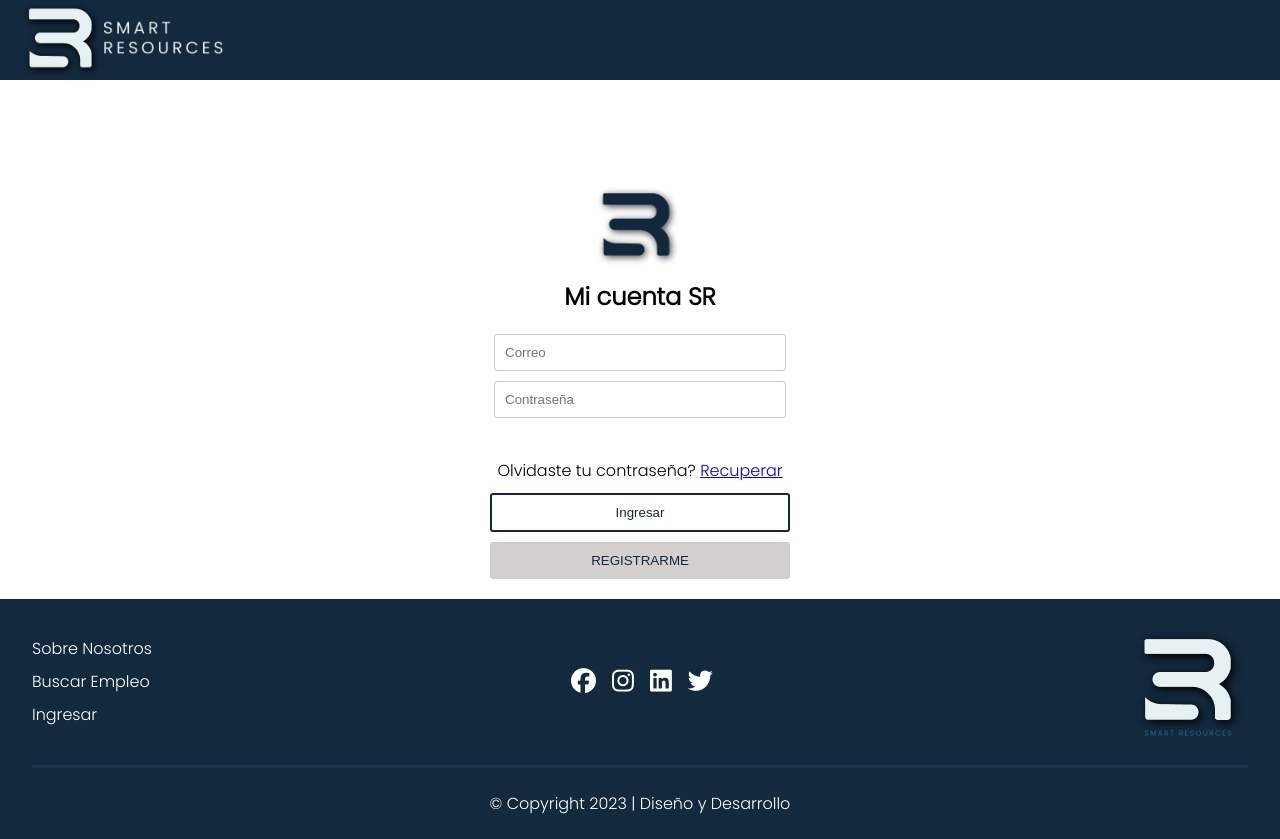
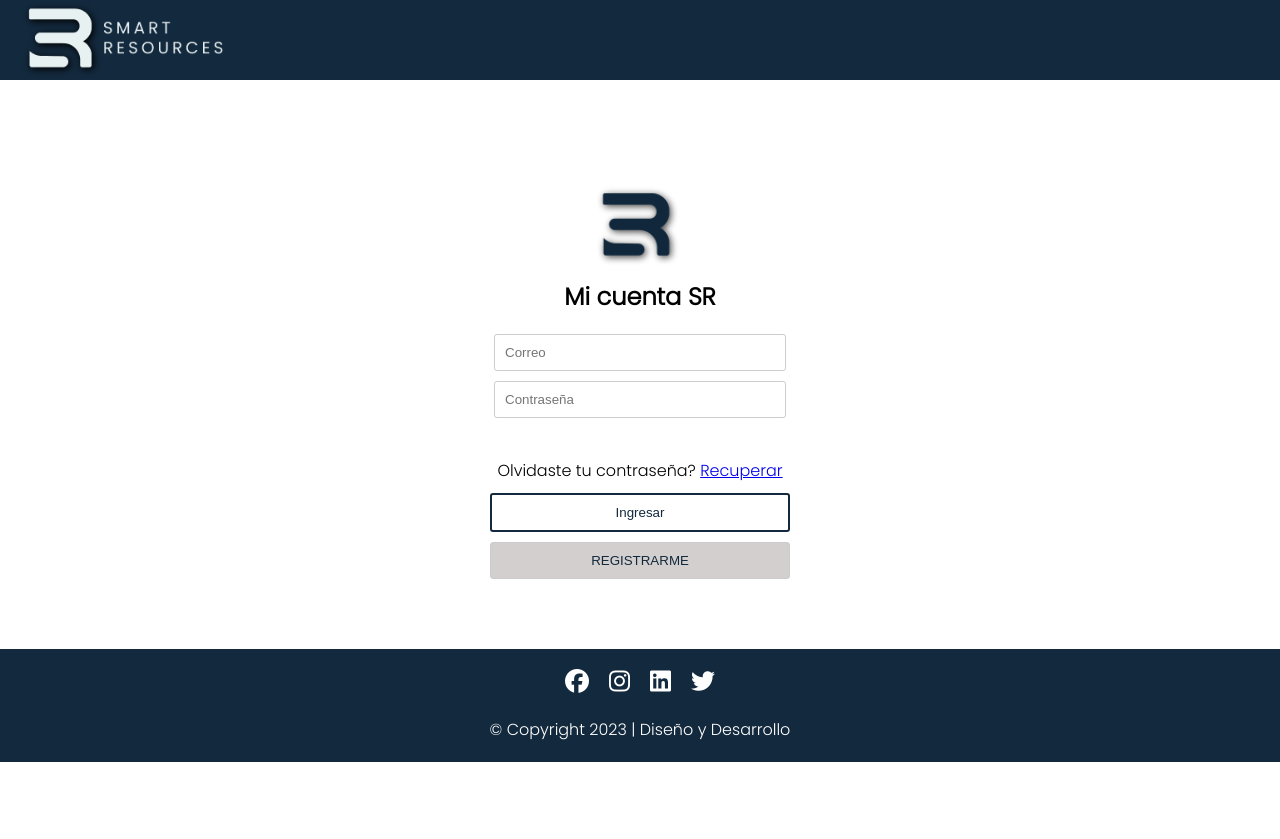
Before and after one commit to RodrigoSanchezDV/Experiencia-IT, a React (Vite) app: page /login in a window 1280 px wide. After the commit the page ends 800 px from the top, so only its background shows below. Built offline with nearby package versions, Linux system fonts and the light colour scheme.

Commit message:
se creo nuevo componente check y footer2

```diff
--- a/src/App.jsx
+++ b/src/App.jsx
@@ -10,6 +10,7 @@ import NewAccount from './Components/pages/NewAccount.jsx';
 import CreateAccount from './Components/pages/CreateAccount.jsx';
 import CreateAccountPage2 from './Components/pages/CreateAccountPage2.jsx';
 import CreateAccountPage3 from './Components/pages/CreateAccountPage3.jsx';
+import Check from './Components/pages/Check.jsx';
 
 const App = () => (
   <Routes>
@@ -21,6 +22,8 @@ const App = () => (
     <Route path="/recuperar-contrasena" element={<PasswordRecovery/>} />
 
     <Route path="/register" element={<Register/>} />
+
+    <Route path="/check" element={<Check/>} />
 
     <Route path="/employeelist" element={<EmployeeList/>} />
 
--- /dev/null
+++ b/src/Components/pageComponents/Footer2.jsx
@@ -0,0 +1,18 @@
+import React from "react";
+import "../styles/Footer2.css";
+
+export default function Footer2() {
+    return (
+        <footer className="footer2-container">
+            <div className="top-footer2">
+                <div className="footer2-icons">
+                    <i className="fa-brands fa-facebook"></i>
+                    <i className="fa-brands fa-instagram"></i>
+                    <i className="fa-brands fa-linkedin"></i>
+                    <i className="fa-brands fa-twitter"></i>
+                </div>
+                <p>© Copyright 2023 | Diseño y Desarrollo</p>
+            </div>
+        </footer>
+    );
+}
--- a/src/Components/pageComponents/Nav.jsx
+++ b/src/Components/pageComponents/Nav.jsx
@@ -10,7 +10,7 @@ export default function Nav() {
           <a href="#" className="nav-item">Sobre nosotros</a>
 
           <a href="#" className="nav-item">Buscar Empleo</a>
-          <a href="#" className="nav-item">Ingresar</a>
+          <a href="/check" className="nav-item">Ingresar</a>
           <div className="mobile-menu">
             <div className="mobile-icon"></div>
           </div>
--- /dev/null
+++ b/src/Components/pages/Check.jsx
@@ -0,0 +1,15 @@
+import "../styles/Check.css";
+import logo2 from '/Logo2.png'; // Reemplaza con la ruta de tu logo
+
+export default function Check() {
+    return (
+        <div className="check-container">
+            <img src={logo2} alt="Logo2" className="logo2" />
+            <div className="button-container">
+                <button className="button">SOY EMPLEADO</button>
+                <button className="button">SOY EMPRESA</button>
+                <button className="button">SOY RECRUITER</button>
+            </div>
+        </div>
+    );
+}
--- a/src/Components/pages/CreateAccount.jsx
+++ b/src/Components/pages/CreateAccount.jsx
@@ -2,7 +2,7 @@ import React from 'react';
 import '../styles/CreateAccount.css';
 import logo3 from '/Logo3.png';
 import { Link } from "react-router-dom";
-import Footer from "../pageComponents/Footer";
+import Footer2 from "../pageComponents/Footer2";
 
 export default function CreateAccount() {
     return (
@@ -52,7 +52,7 @@ export default function CreateAccount() {
             <p className="p-create">Al hacer click en "CONTINUAR", acepta las Condiciones legles y la Politica de privacidad de Smart Resources para crear una cuenta, aplicar a vacantes de empleo, contar con potenciales empleadores y recibir comunicaciones, entre otros servicios. Ver detalle legall.</p>
 
         </div>
-        <Footer />
+        <Footer2 />
         </div>
     );
 }
--- a/src/Components/pages/CreateAccountPage2.jsx
+++ b/src/Components/pages/CreateAccountPage2.jsx
@@ -1,7 +1,7 @@
 import React, { useEffect } from 'react';
 import '../styles/CreateAccountPage2.css';
 import logo3 from '/Logo3.png';
-import Footer from "../pageComponents/Footer";
+import Footer2 from "../pageComponents/Footer2";
 import { Link } from "react-router-dom";
 
 export default function CreateAccountPage2() {
@@ -114,7 +114,7 @@ export default function CreateAccountPage2() {
             </form>
             <button className="submit-button"><Link to='/createaccountpage3'>CONTINUAR</Link></button>
         </div>
-        <Footer />
+        <Footer2 />
         </div>
     );
 }
--- a/src/Components/pages/CreateAccountPage3.jsx
+++ b/src/Components/pages/CreateAccountPage3.jsx
@@ -1,7 +1,7 @@
 import React, { useEffect, useState } from 'react';
 import '../styles/CreateAccountPage3.css';
 import logo3 from '/Logo3.png';
-import Footer from "../pageComponents/Footer";
+import Footer2 from "../pageComponents/Footer2";
 import { Link } from "react-router-dom";
 
 export default function CreateAccountPage3() {
@@ -90,7 +90,7 @@ export default function CreateAccountPage3() {
                 <button className="submit-button"><Link to='/createaccountpage3'>Añadir</Link></button>
 
             </div>
-            <Footer />
+            <Footer2 />
         </div>
     );
 }
--- a/src/Components/pages/Login.jsx
+++ b/src/Components/pages/Login.jsx
@@ -7,7 +7,7 @@ import eyeOpenIcon from '/eye-open.png'; // Reemplaza con la ruta de tu ícono d
 import eyeClosedIcon from '/basic-eye-closed.png'; // Reemplaza con la ruta de tu ícono de ojo cerrado
 import { Link } from "react-router-dom";
 import Header from "../pageComponents/Header";
-import Footer from "../pageComponents/Footer";
+import Footer2 from "../pageComponents/Footer2";
 
 
 const validationSchema = Yup.object().shape({
@@ -105,7 +105,7 @@ export default function Login() {
         {/* <p className="password">Olvidaste tu contraseña?</p>
       <button type="button">Recuperar</button> */}
       </div>
-      <Footer />
+      <Footer2 />
     </div>
   );
 }
--- a/src/Components/pages/NewAccount.jsx
+++ b/src/Components/pages/NewAccount.jsx
@@ -7,7 +7,7 @@ import eyeOpenIcon from '/eye-open.png'; // Reemplaza con la ruta de tu ícono d
 import eyeClosedIcon from '/basic-eye-closed.png'; // Reemplaza con la ruta de tu ícono de ojo cerrado
 import { Link } from "react-router-dom";
 import Header from "../pageComponents/Header";
-import Footer from "../pageComponents/Footer";
+import Footer2 from "../pageComponents/Footer2";
 
 
 
@@ -36,7 +36,7 @@ export default function NewAccount() {
              <button className="continuar"><Link to="/createaccount">Continuar</Link></button>
 
             </div>
-            <Footer />
+            <Footer2 />
         </div>
     );
 }
--- a/src/Components/pages/PasswordRecovery.jsx
+++ b/src/Components/pages/PasswordRecovery.jsx
@@ -1,7 +1,7 @@
 import React, { useState } from "react";
 import "../styles/PasswordRecovery.css"
 import Header from "../pageComponents/Header";
-import Footer from "../pageComponents/Footer";
+import Footer2 from "../pageComponents/Footer2";
 export default function SimpleForm() {
   const [formData, setFormData] = useState({
     name: "",
@@ -53,7 +53,7 @@ export default function SimpleForm() {
         </div>
         <button type="submit">Enviar</button>
       </form>
-      <Footer/>
+      <Footer2 />
     </div>
     </div>
   );
--- /dev/null
+++ b/src/Components/styles/Check.css
@@ -0,0 +1,47 @@
+.logo-container {
+    display: flex;
+    align-items: center;
+    justify-content: center;
+    height: 100vh; /* Esto ajusta la altura para centrar verticalmente */
+    background-color: #fff; /* Cambia el color de fondo según sea necesario */
+margin-top: 20px;
+
+}
+
+
+
+.check-container {
+    display: flex;
+    flex-direction: column;
+    align-items: center;
+    justify-content: center;
+    height: 100vh;
+    background-color: #fff;
+}
+
+
+
+.button-container {
+    margin-top: 20px;
+    display: flex;/* Espacio entre el logo y los botones */
+    flex-direction: column; /* Colocar los botones en columna */
+    align-items: center; /* Centrar horizontalmente los botones */
+
+}
+
+.button {
+    background-color: #13293D; /* Color de fondo del botón */
+    color: #fff; /* Color del texto del botón */
+    padding: 10px 20px; /* Espaciado interno del botón */
+    margin-bottom: 40px; /* Espacio entre los botones */
+    border: none; /* Quita el borde del botón si lo deseas */
+    cursor: pointer;
+    width: 350px; /* Ancho fijo para los botones */
+
+}
+
+.button:hover {
+    background-color: white; /* Cambia el color de fondo en el hover */
+    color: #13293D;
+    border: 1px solid #13293D;
+}
--- /dev/null
+++ b/src/Components/styles/Footer2.css
@@ -0,0 +1,27 @@
+.footer2-container {
+    background-color: #13293D;
+    color: #fff;
+    padding: 20px;
+    margin-top: 50px;
+}
+
+.top-footer2 {
+    display: flex;
+    flex-direction: column;
+    align-items: center;
+    justify-content: center;
+    text-align: center;
+}
+
+.footer2-icons {
+    margin-bottom: 20px; /* Espacio entre los iconos y el párrafo */
+}
+
+.fa-brands {
+    font-size: 24px; /* Tamaño de los iconos */
+    margin: 0 10px; /* Espacio entre los iconos */
+}
+
+p {
+    margin: 0; /* Elimina el margen predeterminado del párrafo */
+}
```
